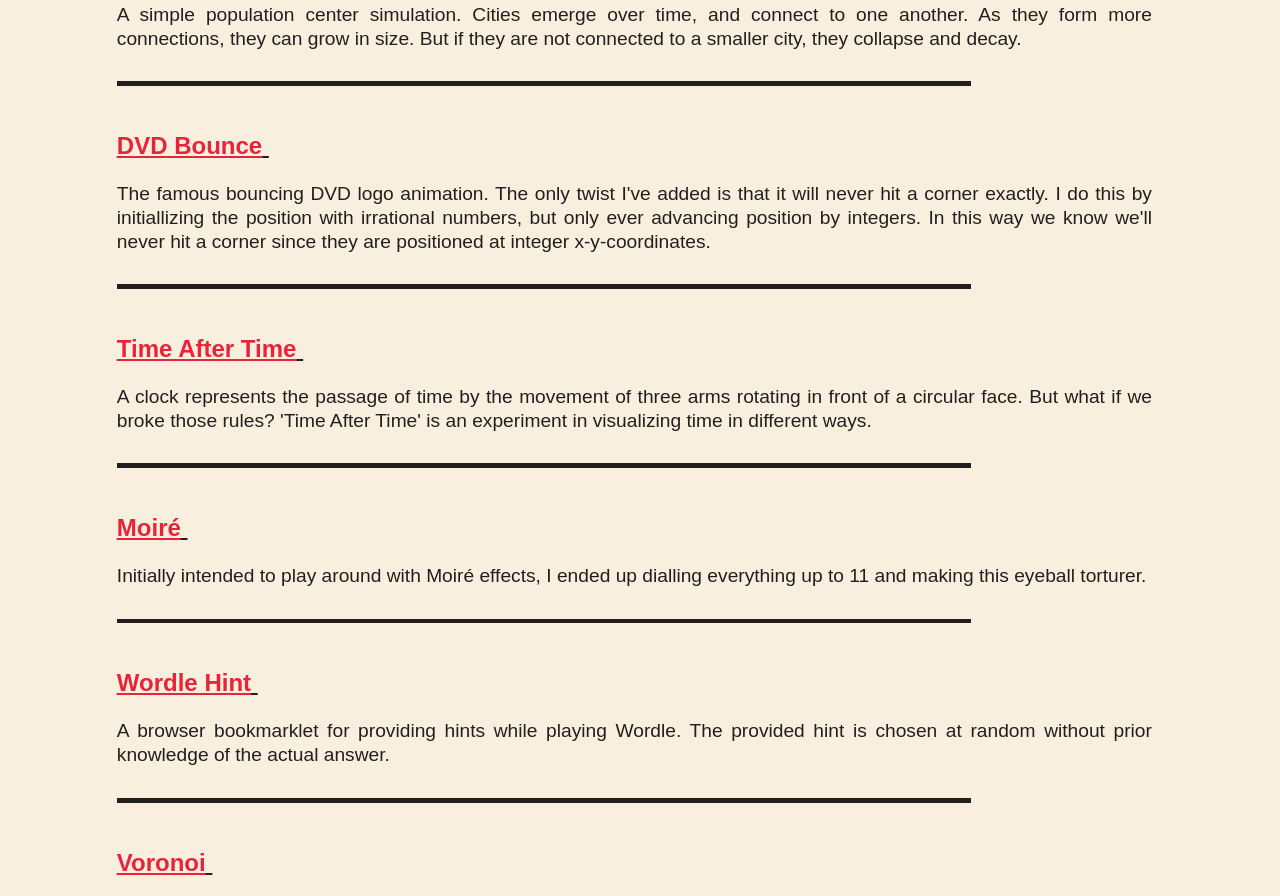
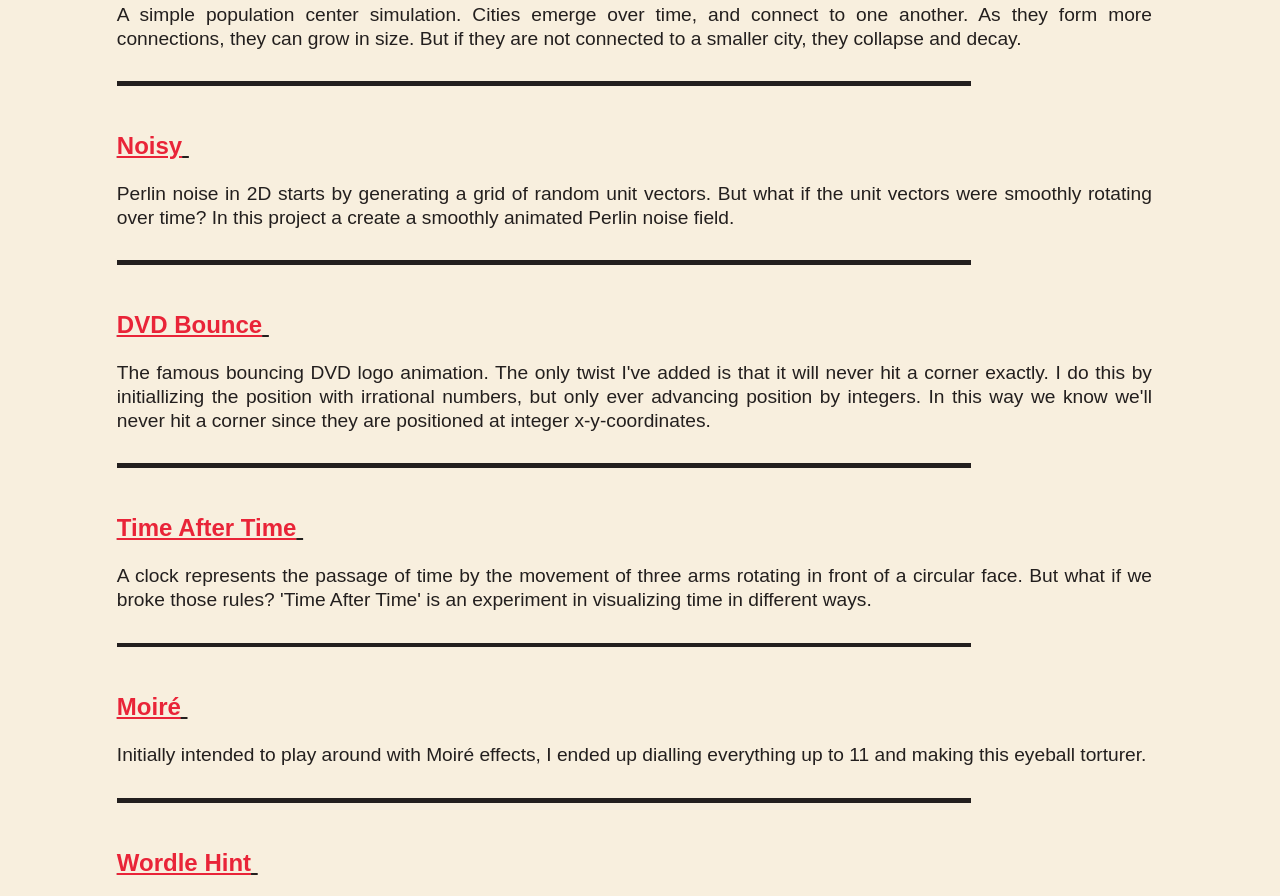
Before and after one commit to fildon/fildon.github.io, an Eleventy site: page src/index.html in a window 1280 px wide. Shown: the part 2214-3110 px from the top of the page. Built offline with nearby package versions, Linux system fonts and the light colour scheme; Eleventy itself is replaced by a stand-in of ours; files that its build step writes are made by us from their sources.

Commit message:
Add entry for noisy project

```diff
--- a/src/index.html
+++ b/src/index.html
@@ -210,6 +210,19 @@
 			<article>
 				<header>
 					<h3>
+						<a id="noisy" href="./noisy">Noisy</a>
+						<a class="hash-link" href="#noisy">#</a>
+					</h3>
+				</header>
+				<p>
+					Perlin noise in 2D starts by generating a grid of random unit vectors.
+					But what if the unit vectors were smoothly rotating over time? In this
+					project a create a smoothly animated Perlin noise field.
+				</p>
+			</article>
+			<article>
+				<header>
+					<h3>
 						<a id="dvd-bounce" href="./dvd-bounce">DVD Bounce</a>
 						<a class="hash-link" href="#dvd-bounce">#</a>
 					</h3>
```
